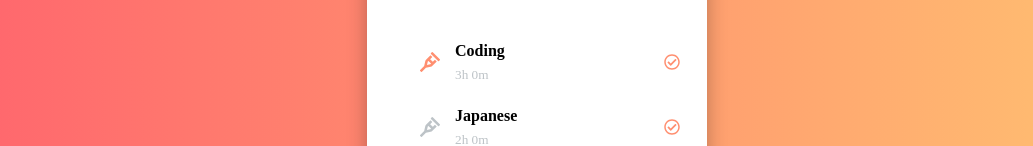
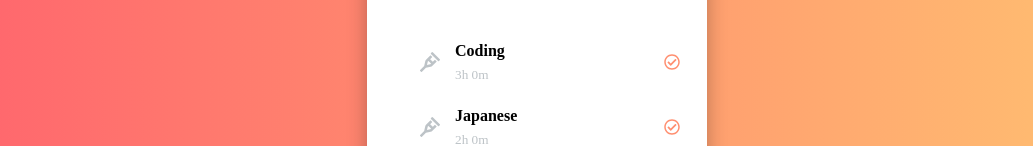
Before and after one commit to Kwon770/focus-timer, a React (Create React App) app: page / in a window 1280 px wide. Shown: the part 248-394 px from the top of the page, without its empty margins (123-1156 px from the left). Built offline with nearby package versions, Linux system fonts and the light colour scheme; what typography would draw is missing.

Commit message:
feat: Add selecting todo button feature

```diff
--- a/src/App.js
+++ b/src/App.js
@@ -186,7 +186,6 @@ export default class App extends Component {
         ) : (
           ""
         )}
-        {/* {isToDoClick ? <ToDosPanel toDos={toDos} /> : ""} */}
         <ToDosPanel setCurDo={this.setCurDo} />
         <ButtonConatiner>
           <ToDosButton curDo={curDo} toggleToDo={this._toggleToDo} />
--- a/src/components/ToDos/ToDoColumn.js
+++ b/src/components/ToDos/ToDoColumn.js
@@ -13,7 +13,10 @@ const ConvertToTimeFormat = (time) => {
 export const ToDoColumn = forwardRef((props, ref) => (
   <List_Element ref={ref}>
     <Element_Container>
-      <Progress_Icon isSelected={props.isSelected}>
+      <Progress_Icon
+        isSelected={props.isSelected}
+        onClick={() => props.selectToDo(props.id)}
+      >
         <FontAwesomeIcon
           icon={faCrutch}
           style={{ marginRight: 15, fontSize: 20 }}
--- a/src/components/ToDos/ToDosPanel.js
+++ b/src/components/ToDos/ToDosPanel.js
@@ -16,7 +16,7 @@ export default function ToDosPanel(props) {
     deleteToDo,
     editToDo,
     changeToDo,
-    setCurDo,
+    selectToDo,
   } = props;
 
   const [isAddInput, setIsAddInput] = useState(false);
@@ -73,6 +73,7 @@ export default function ToDosPanel(props) {
                   deleteToDo={deleteToDo}
                   editToDo={editToDo}
                   changeToDo={changeToDo}
+                  selectToDo={selectToDo}
                   input={changeInput}
                   setInput={setChangeInput}
                   {...toDo}
--- a/src/components/ToDos/index.js
+++ b/src/components/ToDos/index.js
@@ -7,7 +7,7 @@ export default class ToDosPresenter extends React.Component {
       {
         id: 1,
         isButton: false,
-        isSelected: true,
+        isSelected: false,
         isEdit: false,
         name: "Coding",
         time: 180,
@@ -77,6 +77,20 @@ export default class ToDosPresenter extends React.Component {
     });
     this.setState({ toDos: newToDos });
   };
+  selectToDo = (id) => {
+    let newToDos = [];
+    this.state.toDos.map((toDo) => {
+      if (toDo.id === id) {
+        this.props.setCurDo(toDo.name);
+        toDo.isSelected = true;
+        newToDos.splice(0, 0, toDo);
+      } else {
+        toDo.isSelected = false;
+        newToDos.push(toDo);
+      }
+    });
+    this.setState({ toDos: newToDos });
+  };
   toggleEditMode = async () => {
     let newToDos = [];
     if (this.state.isEdit) {
@@ -101,6 +115,7 @@ export default class ToDosPresenter extends React.Component {
         isEditMode={this.state.isEdit}
         editToDo={this.editToDo}
         changeToDo={this.changeToDo}
+        selectToDo={this.selectToDo}
       />
     );
   }
```
